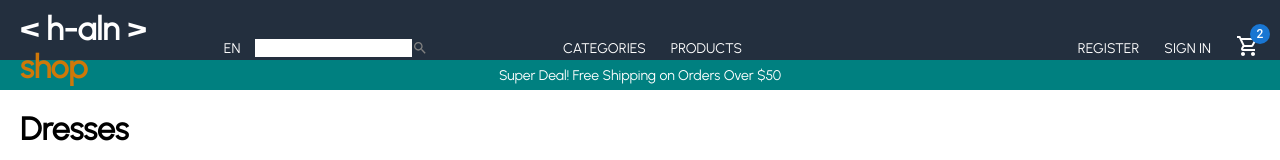
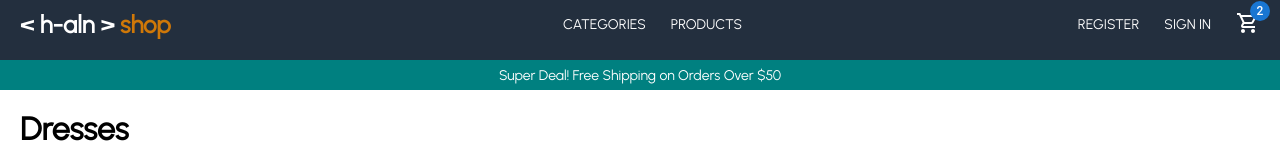
Before and after one commit to huseyin-aln/E-CommerceSiteDesign-RP, a React (Create React App) app: page /productlist in a window 1280 px wide. Shown: the top 160 px of the page. Built offline with nearby package versions, Linux system fonts and the light colour scheme.

Commit message:
fixed navbar for deploy

```diff
--- a/src/components/Navbar.jsx
+++ b/src/components/Navbar.jsx
@@ -22,17 +22,25 @@ const Wrapper = styled.div`
 const Left = styled.div`
   flex: 1;
   display: flex;
+  justify-content: space-between;
   align-items: center;
 `;
 
-const Language = styled.span`
-  font-size: 14px;
-  color: white;
-  margin-left: 30px;
+const Logo = styled.h1`
+  font-size: 24px;
+  font-weight: bold;
+  text-decoration: none;
+  /* ${mobile({ fontSize: "24px" })} */
+`;
 
-  cursor: pointer;
-  ${mobile({ display: "none" })}
-`;
+// const Language = styled.span`
+//   font-size: 14px;
+//   color: white;
+//   margin-left: 50px;
+
+//   cursor: pointer;
+//   ${mobile({ display: "none" })}
+// `;
 
 const SearchContainer = styled.div`
   /* border: 1px solid lightgray; */
@@ -51,12 +59,6 @@ const Center = styled.div`
   flex: 1;
   display: flex;
   justify-content: center;
-`;
-
-const Logo = styled.h1`
-  font-weight: bold;
-  text-decoration: none;
-  ${mobile({ fontSize: "24px" })}
 `;
 
 const Right = styled.div`
@@ -84,11 +86,11 @@ const Navbar = () => {
               {"< h-aln >"} <span style={{ color: "#CF7808" }}>shop</span>
             </Link>
           </Logo>
-          <Language>EN</Language>
-          <SearchContainer>
+          {/* <Language>EN</Language> */}
+          {/* <SearchContainer>
             <Input />
             <SearchIcon style={{ color: "gray", fontSize: 16 }} />
-          </SearchContainer>
+          </SearchContainer> */}
         </Left>
         <Center>
           <MenuItem>
```
